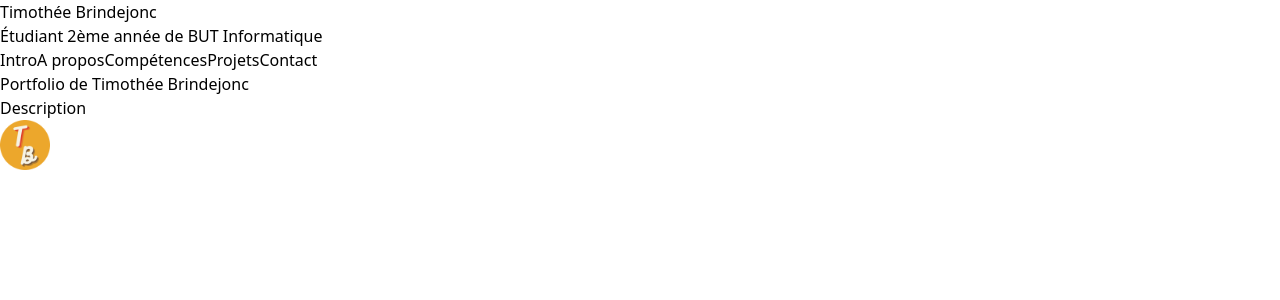
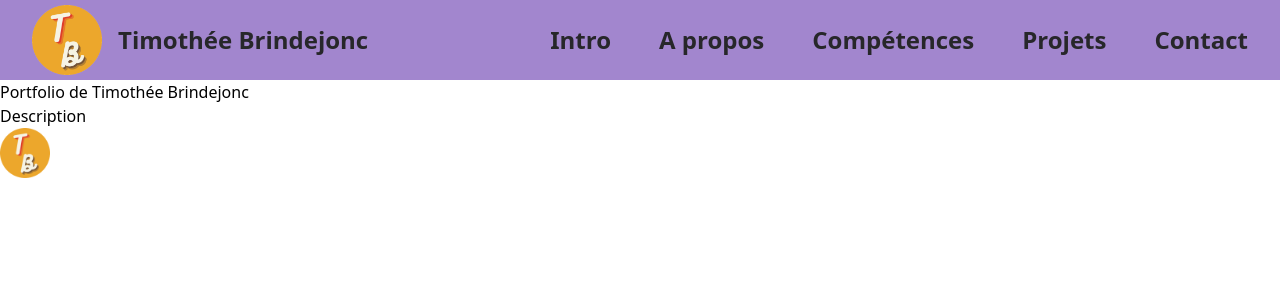
Before and after one commit to Timeuh/Portfolio-V1, a React (Vite) app: page / in a window 1280 px wide. Shown: the top 300 px of the page. Built offline with nearby package versions, Linux system fonts and the light colour scheme.

Commit message:
style: add style to navbar

```diff
--- a/src/components/Navbar.jsx
+++ b/src/components/Navbar.jsx
@@ -1,15 +1,21 @@
+import image from "../../public/icon.png";
+
 function Navbar() {
 
     return (
-        <div id="navbar">
+        <div id="navbar" className="navbar">
+            <div className="flex flex-row space-x-4 items-center">
+                <img src={image} alt='image' width="70" height="70"/>
                 <h1>Timothée Brindejonc</h1>
-            <h1>Étudiant 2ème année de BUT Informatique</h1>
+            </div>
+            <div className="flex flex-row space-x-12 items-center">
                 <a href="#intro">Intro</a>
                 <a href="#about">A propos</a>
                 <a href="#skills">Compétences</a>
                 <a href="#projects">Projets</a>
                 <a href="#contact">Contact</a>
             </div>
+        </div>
     );
 }
 
--- a/src/index.css
+++ b/src/index.css
@@ -4,14 +4,7 @@
 
 @layer components {
 
-    .background {
-        background-color: hsla(300, 7%, 27%, 1);
-        background-image: radial-gradient(at 40% 20%, hsla(300, 6%, 12%, 1) 0px, transparent 50%),
-        radial-gradient(at 80% 0%, hsla(267, 24%, 19%, 1) 0px, transparent 50%),
-        radial-gradient(at 0% 50%, hsla(264, 29%, 41%, 1) 0px, transparent 50%),
-        radial-gradient(at 80% 50%, hsla(296, 8%, 36%, 1) 0px, transparent 50%),
-        radial-gradient(at 0% 100%, hsla(263, 26%, 28%, 1) 0px, transparent 50%),
-        radial-gradient(at 80% 100%, hsla(295, 7%, 30%, 1) 0px, transparent 50%),
-        radial-gradient(at 0% 0%, hsla(270, 29%, 50%, 1) 0px, transparent 50%);
+    .navbar {
+        @apply flex flex-row space-x-4 bg-bleached-cedar-500 justify-between px-8 h-20 text-2xl font-bold text-zinc-800
     }
 }
```
Lines whose indentation alone changed are shown as unchanged.
